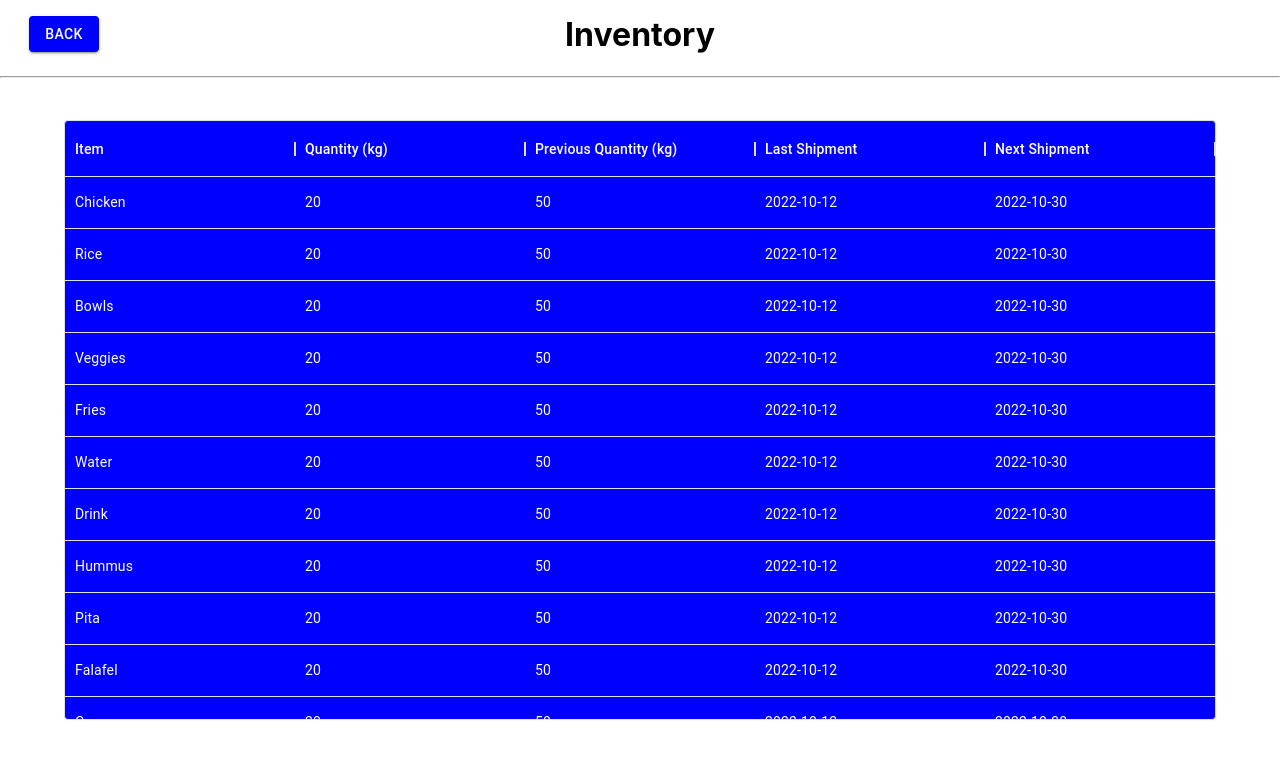
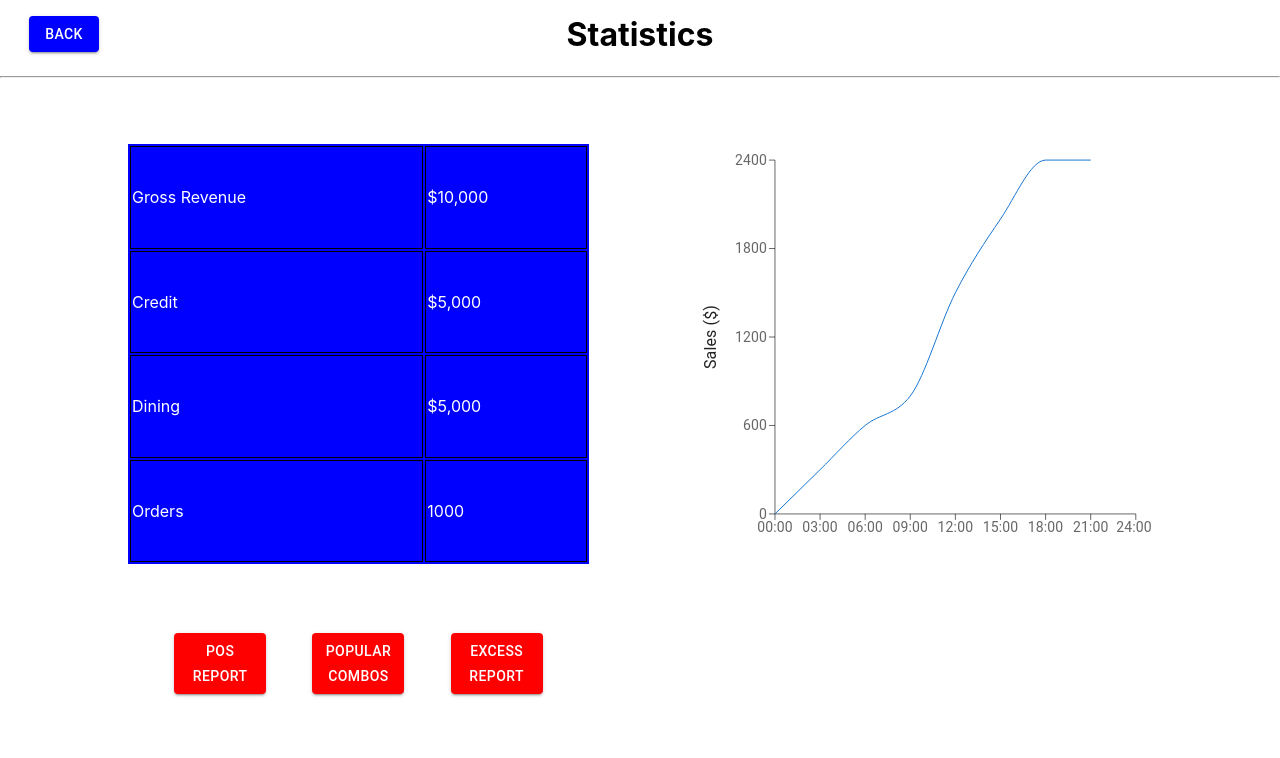
Before and after one commit to reaganreit/practice2, a React (Create React App) app in the folder frontend/: page /statistics in a window 1280 px wide. Shown: the top 758 px of the page. Built offline with nearby package versions, Linux system fonts and the light colour scheme.

Commit message:
fixed styling for statistics table and graph

```diff
--- a/frontend/package.json
+++ b/frontend/package.json
@@ -13,6 +13,7 @@
     "react": "^18.2.0",
     "react-dom": "^18.2.0",
     "react-scripts": "^5.0.1",
+    "recharts": "^2.1.16",
     "web-vitals": "^2.1.4"
   },
   "scripts": {
--- a/frontend/src/Pages/Inventory.js
+++ b/frontend/src/Pages/Inventory.js
@@ -35,18 +35,14 @@ const Inventory = () => {
                 {/* Start grid here */}
                 <div style={{ height: 600, marginTop:20}}>
                     <DataGrid
-
                         sx = {{
                             backgroundColor : 'blue',
                             color: 'white',
                         }}
-
                         hideFooter
                         disableColumnMenu
-
                         rows={rows}
                         columns={columns}
-
                     />
                 </div>
             </div>
--- /dev/null
+++ b/frontend/src/Pages/Statistics.js
@@ -0,0 +1,125 @@
+import Header from "../Components/Header";
+import { useTheme } from '@mui/material/styles';
+import { Button } from "@mui/material"
+import { LineChart, Line, XAxis, YAxis, Label, ResponsiveContainer } from 'recharts';
+import { margin, width } from "@mui/system";
+
+function createData(time, amount) {
+    return { time, amount };
+}
+
+const data = [
+    createData('00:00', 0),
+    createData('03:00', 300),
+    createData('06:00', 600),
+    createData('09:00', 800),
+    createData('12:00', 1500),
+    createData('15:00', 2000),
+    createData('18:00', 2400),
+    createData('21:00', 2400),
+    createData('24:00', undefined),
+  ];
+
+const Statistics = () => {
+  const theme = useTheme();
+  return (
+    <div style={{height: "100%"}}>
+        <Header title = "Statistics"></Header>
+
+        <span className="statsContainer" style={{
+            borderTop: "5%",
+            display: "flex",
+            height: "100%",
+            paddingTop: "5%",
+            paddingRight: "10%",
+            paddingLeft: "10%"
+        }}>
+            <div className="leftComponent" style={{
+                width: "45%",
+                height: "75%",
+                marginRight: "10%"
+            }}>
+                <table style = {{
+                    width: "100%",
+                    height: "70%",
+                    backgroundColor: "blue",
+                    color: "white"
+                }}>
+                    <tr>
+                        <td>Gross Revenue</td>
+                        <td>$10,000</td>
+                    </tr>
+                    <tr>
+                        <td>Credit</td>
+                        <td>$5,000</td>
+                    </tr>
+                    <tr>
+                        <td>Dining</td>
+                        <td>$5,000</td>
+                    </tr>
+                    <tr>
+                        <td>Orders</td>
+                        <td>1000</td>
+                    </tr>
+                </table>
+
+                <div className="reportButtonsContainer" style={{
+                    marginTop: "15%",
+                }}>
+                    <Button className = "reportButtons" style ={{backgroundColor:"red", width: "20%", marginLeft: "10%"}} variant = "contained" >POS Report</Button>
+                    <Button className = "reportButtons" style ={{backgroundColor:"red", width: "20%", marginLeft: "10%"}} variant = "contained" >Popular Combos</Button>
+                    <Button className = "reportButtons" style ={{backgroundColor:"red", width: "20%", marginLeft: "10%"}} variant = "contained" >Excess Report</Button>
+                </div>
+
+            </div>
+
+            <ResponsiveContainer
+                width = "45%"
+                height = "50%"
+            >
+                <LineChart
+                    data={data}
+                    margin={{
+                        top: 16,
+                        right: 16,
+                        bottom: 0,
+                        left: 24,
+                    }}
+                    >
+                    <XAxis
+                        dataKey="time"
+                        stroke={theme.palette.text.secondary}
+                        style={theme.typography.body2}
+                    />
+                    <YAxis
+                        stroke={theme.palette.text.secondary}
+                        style={theme.typography.body2}
+                    >
+                        <Label
+                        angle={270}
+                        position="left"
+                        style={{
+                            textAnchor: 'middle',
+                            fill: theme.palette.text.primary,
+                            ...theme.typography.body1,
+                        }}
+                        >
+                        Sales ($)
+                        </Label>
+                    </YAxis>
+                    <Line
+                        isAnimationActive={false}
+                        type="monotone"
+                        dataKey="amount"
+                        stroke={theme.palette.primary.main}z
+                        dot={false}
+                    />
+                </LineChart>
+            </ResponsiveContainer>
+        </span>
+
+    </div>
+  )
+}
+
+export default Statistics;
--- a/frontend/src/index.css
+++ b/frontend/src/index.css
@@ -22,3 +22,9 @@ html, body, div, span, applet, object, iframe, h1, h2, h3, h4, h5, h6, p, blockq
   vertical-align: baseline;
   background: transparent;
 }
+
+/* styling for statistics Table */
+th, td {
+  border:1px solid black;
+  height: 10vh;
+}
--- a/frontend/src/index.js
+++ b/frontend/src/index.js
@@ -5,6 +5,7 @@ import App from './App';
 import CashierGUI from './Pages/POSReport'
 import POSReport from './Pages/POSReport';
 import Inventory from './Pages/Inventory';
+import Statistics from './Pages/Statistics';
 
 const root = ReactDOM.createRoot(document.getElementById('root'));
 root.render(
@@ -12,7 +13,7 @@ root.render(
   <div style={{height:"100vh", margin: 0}}>
     {/* <App /> */}
       {/* <POSReport/> */}
-    <Inventory />
+    <Statistics />
   </div>
 
   </>
```
Also changed, not shown: 1 other file (tests, documents, lock files or other folders). Lines whose indentation alone changed are shown as unchanged.
